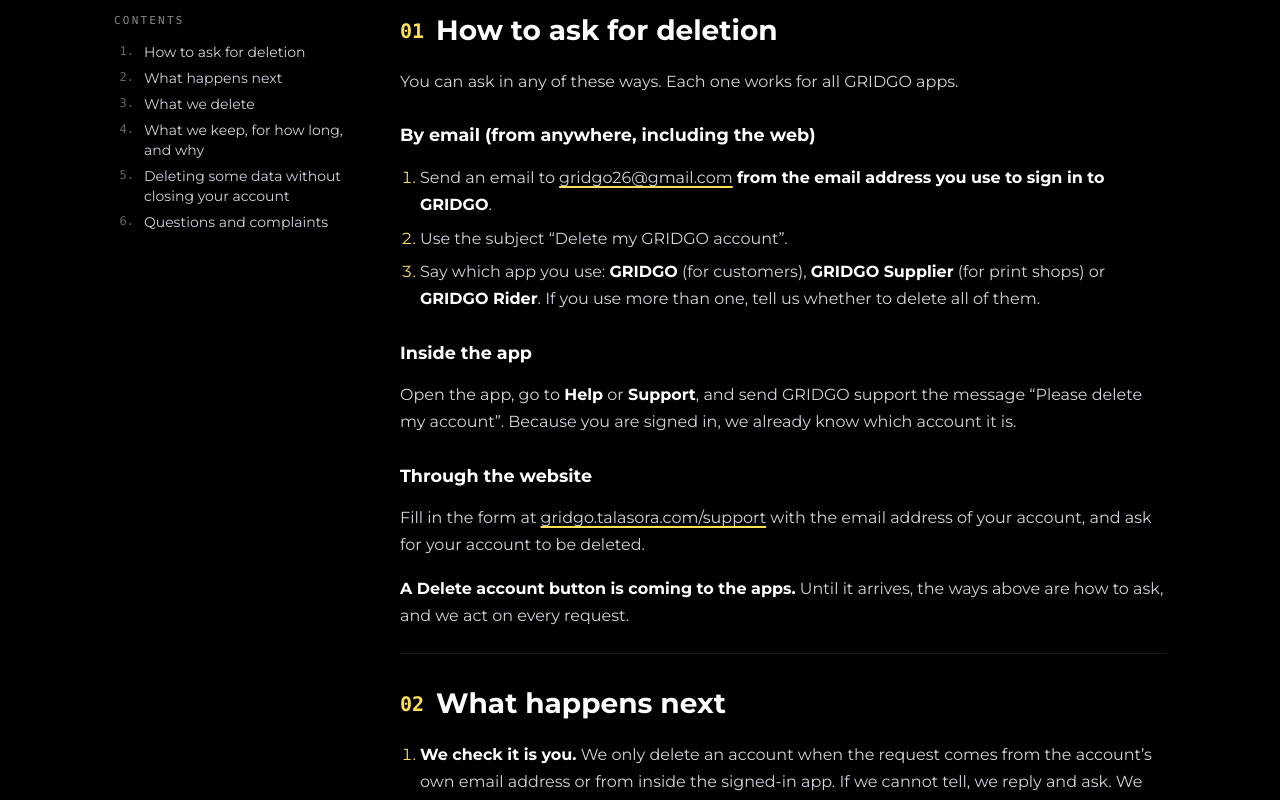
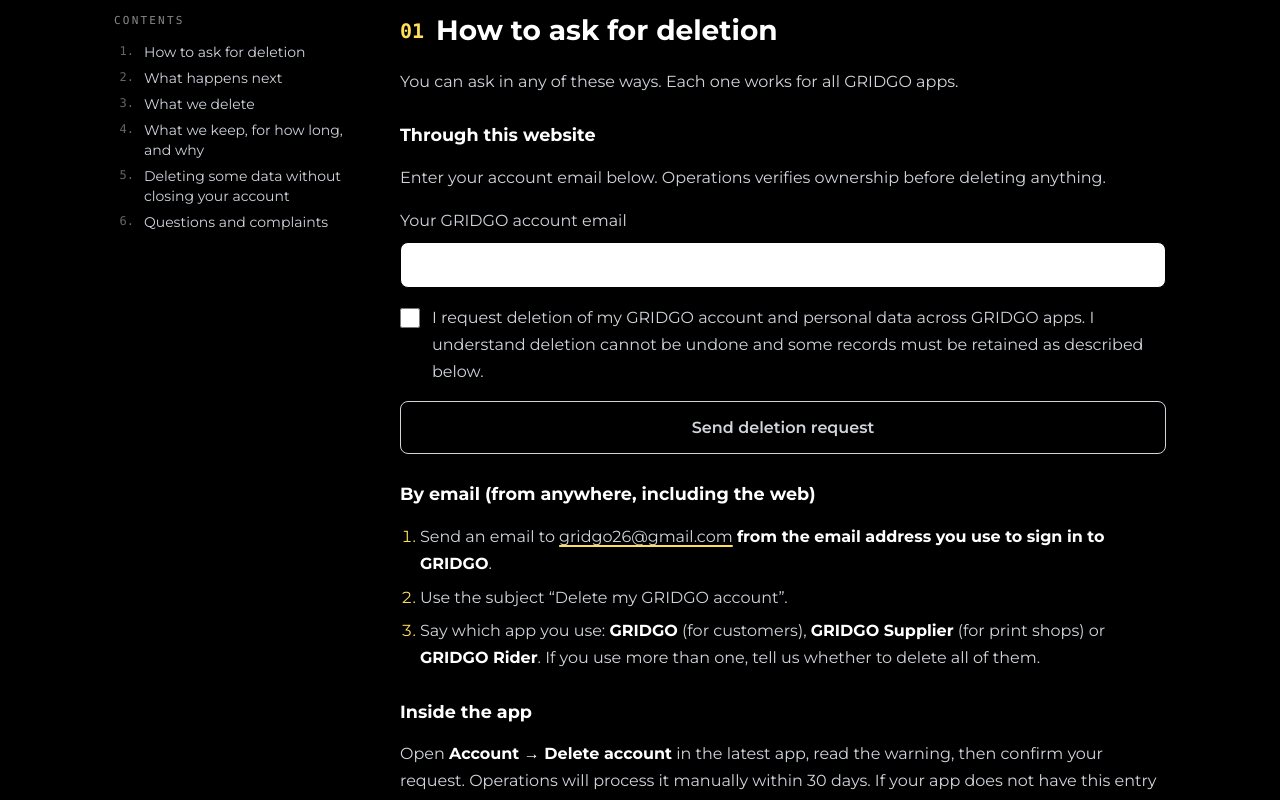
Before and after one commit to gridgoph/gridgo-landing, a React (Vite) app: page /delete-account in a window 1280 px wide. Shown: the part 440-1240 px from the top of the page. Built offline with nearby package versions, Linux system fonts and the light colour scheme; no server answers.

Commit message:
Add public account deletion request form

```diff
--- a/package.json
+++ b/package.json
@@ -7,7 +7,7 @@
     "dev": "vite",
     "build": "tsc -b && vite build && node scripts/prerender-legal.mjs",
     "lint": "eslint .",
-    "test": "npm run test:community-cta && npm run test:video && npm run test:support-copy && npm run test:download && npm run test:claims && npm run test:desk && npm run test:report && npm run test:opener && npm run test:legal",
+    "test": "npm run test:community-cta && npm run test:video && npm run test:support-copy && npm run test:download && npm run test:claims && npm run test:desk && npm run test:report && npm run test:opener && npm run test:legal && npm run test:deletion",
     "test:community-cta": "node scripts/check-community-cta.mjs",
     "test:video": "node scripts/check-video-section.mjs",
     "test:support-copy": "node scripts/check-support-section.mjs",
@@ -17,7 +17,8 @@
     "preview": "vite preview",
     "test:download": "node scripts/check-download-page.mjs",
     "test:report": "node scripts/check-report-page.mjs",
-    "test:legal": "node scripts/check-legal-pages.mjs"
+    "test:legal": "node scripts/check-legal-pages.mjs",
+    "test:deletion": "node scripts/check-deletion-request.mjs"
   },
   "dependencies": {
     "@clerk/react": "^6.17.0",
--- /dev/null
+++ b/scripts/check-deletion-request.mjs
@@ -0,0 +1,12 @@
+import assert from 'node:assert/strict';
+import { submitDeletionRequest } from '../src/legal/deletionRequest.ts';
+let called;
+const fetchImpl = async (url, init) => { called = { url, init }; return new Response('{"ok":true}', { status: 202 }); };
+await submitDeletionRequest('account@example.test', true, '/api', fetchImpl);
+assert.equal(called.url, '/api/account-deletion-requests');
+assert.deepEqual(JSON.parse(called.init.body), { email: 'account@example.test', confirmed: true });
+await assert.rejects(submitDeletionRequest('bad', true, '/api', fetchImpl), /email/i);
+await assert.rejects(submitDeletionRequest('account@example.test', false, '/api', fetchImpl), /confirm/i);
+await assert.rejects(submitDeletionRequest('account@example.test', true, '/api', async () => new Response('', { status: 429 })), /wait/i);
+await assert.rejects(submitDeletionRequest('account@example.test', true, '/api', async () => new Response('', { status: 500 })), /try again/i);
+console.log('Deletion request validation, payload, success and failure: passed');
--- a/scripts/check-legal-pages.mjs
+++ b/scripts/check-legal-pages.mjs
@@ -81,7 +81,7 @@
   ['id: \'what-we-delete\'', 'say what is deleted'],
   ['id: \'what-we-keep\'', 'say what is kept and why'],
   ['Inside the app', 'explain how to ask from inside the apps'],
-  ['Delete account button is coming', 'say in-app deletion is on its way'],
+  ['Account → Delete account', 'explain the in-app deletion request entry'],
 ]) {
   assert(deletion.includes(needle), `The deletion page should ${why}.`);
 }
--- a/src/legal/DeleteAccountPage.tsx
+++ b/src/legal/DeleteAccountPage.tsx
@@ -1,3 +1,4 @@
+import { DeletionRequestForm } from "./DeletionRequestForm";
 import { Link } from 'react-router-dom';
 import { LegalLayout } from './LegalLayout';
 import type { LegalSection } from './LegalLayout';
@@ -38,6 +39,9 @@
     body: (
       <>
         <p>You can ask in any of these ways. Each one works for all GRIDGO apps.</p>
+        <h3>Through this website</h3>
+        <p>Enter your account email below. Operations verifies ownership before deleting anything.</p>
+        <DeletionRequestForm />
         <h3>By email (from anywhere, including the web)</h3>
         <ol>
           <li>
@@ -52,17 +56,9 @@
         </ol>
         <h3>Inside the app</h3>
         <p>
-          Open the app, go to <strong>Help</strong> or <strong>Support</strong>, and send GRIDGO support the
-          message “Please delete my account”. Because you are signed in, we already know which account it is.
-        </p>
-        <h3>Through the website</h3>
-        <p>
-          Fill in the form at <Link to="/support">gridgo.talasora.com/support</Link> with the email address
-          of your account, and ask for your account to be deleted.
-        </p>
-        <p>
-          <strong>A Delete account button is coming to the apps.</strong> Until it arrives, the ways above
-          are how to ask, and we act on every request.
+          Open <strong>Account → Delete account</strong> in the latest app, read the warning,
+          then confirm your request. Operations will process it manually within 30 days.
+          If your app does not have this entry yet, use this web form or email us.
         </p>
       </>
     ),
@@ -83,7 +79,7 @@
           or close it first so that nobody loses money.
         </li>
         <li>
-          <strong>We delete your account within 30 days</strong> of confirming your request, and email you
+          <strong>We delete your account within 30 days</strong> of receiving your request, and email you
           when it is done. You can no longer sign in after that, and the account cannot be restored. You are
           welcome to create a new one later.
         </li>
--- /dev/null
+++ b/src/legal/DeletionRequestForm.tsx
@@ -0,0 +1,29 @@
+import { useState } from 'react';
+import { apiBaseUrl } from '../utils/apiBase';
+import { submitDeletionRequest } from './deletionRequest';
+
+export function DeletionRequestForm() {
+  const [email, setEmail] = useState('');
+  const [confirmed, setConfirmed] = useState(false);
+  const [busy, setBusy] = useState(false);
+  const [sent, setSent] = useState(false);
+  const [error, setError] = useState('');
+  if (sent) return <p role="status"><strong>We will delete your account within 30 days</strong><br />Operations will contact you to verify ownership. We never ask for your password.</p>;
+  return <form className="flex flex-col gap-4 my-6" onSubmit={async (event) => {
+    event.preventDefault(); if (busy) return; setBusy(true); setError('');
+    try { await submitDeletionRequest(email, confirmed, apiBaseUrl); setSent(true); }
+    catch (err) { setError(err instanceof Error ? err.message : 'Could not send your request. Please try again.'); }
+    finally { setBusy(false); }
+  }}>
+    <label className="flex flex-col gap-2">Your GRIDGO account email
+      <input type="email" autoComplete="email" maxLength={254} required value={email} disabled={busy} onChange={(event) => setEmail(event.target.value)} className="min-h-11 rounded-lg border border-current bg-white text-black px-3 py-2" />
+    </label>
+    <label className="flex gap-3 items-start min-h-11 cursor-pointer">
+      <input type="checkbox" required checked={confirmed} disabled={busy} onChange={(event) => setConfirmed(event.target.checked)} className="mt-1 size-5 shrink-0" />
+      <span>I request deletion of my GRIDGO account and personal data across GRIDGO apps. I understand deletion cannot be undone and some records must be retained as described below.</span>
+    </label>
+    {error && <p role="alert">{error}</p>}
+    <button type="submit" disabled={busy} className="min-h-11 rounded-lg border border-current px-4 py-3 font-semibold disabled:opacity-50">{busy ? 'Sending request…' : 'Send deletion request'}</button>
+    <noscript>Enable JavaScript to send this form, or use the email instructions below.</noscript>
+  </form>;
+}
--- a/src/legal/PrivacyPage.tsx
+++ b/src/legal/PrivacyPage.tsx
@@ -384,13 +384,13 @@
       <>
         <p>
           You can ask us to delete your GRIDGO account and personal data at any time, from inside the app
-          (through support chat) or from the web (by emailing {mail} from your account’s email address). We
+          (Account → Delete account) or from the web form on our deletion page. You can also email {mail}. We
           confirm it is you, finish anything still open on your orders, and delete your account within 30 days.
         </p>
         <p>
           Some records must be kept for a while after that, such as payment records for 5 years. The full
           details, including what we delete and what we keep, are on{' '}
-          <Link to="/delete-account">Delete your GRIDGO account</Link>. A Delete account button is coming to the apps.
+          <Link to="/delete-account">Delete your GRIDGO account</Link>. Use the latest app for the Delete account entry, or send the same request on the web.
         </p>
       </>
     ),
--- /dev/null
+++ b/src/legal/deletionRequest.ts
@@ -0,0 +1,10 @@
+export async function submitDeletionRequest(email: string, confirmed: boolean, apiBase: string, fetchImpl: typeof fetch = fetch): Promise<void> {
+  if (!/^[^\s@]+@[^\s@]+\.[^\s@]+$/.test(email.trim()) || email.trim().length > 254) throw new Error('Enter the email address for your GRIDGO account.');
+  if (!confirmed) throw new Error('Confirm that you want to request account deletion.');
+  const response = await fetchImpl(`${apiBase}/account-deletion-requests`, {
+    method: 'POST', headers: { 'Content-Type': 'application/json' },
+    body: JSON.stringify({ email: email.trim(), confirmed: true }), signal: AbortSignal.timeout(20000),
+  });
+  if (response.status === 429) throw new Error('Too many requests. Please wait a few minutes and try again.');
+  if (!response.ok) throw new Error('Could not send your request. Please try again.');
+}
```
